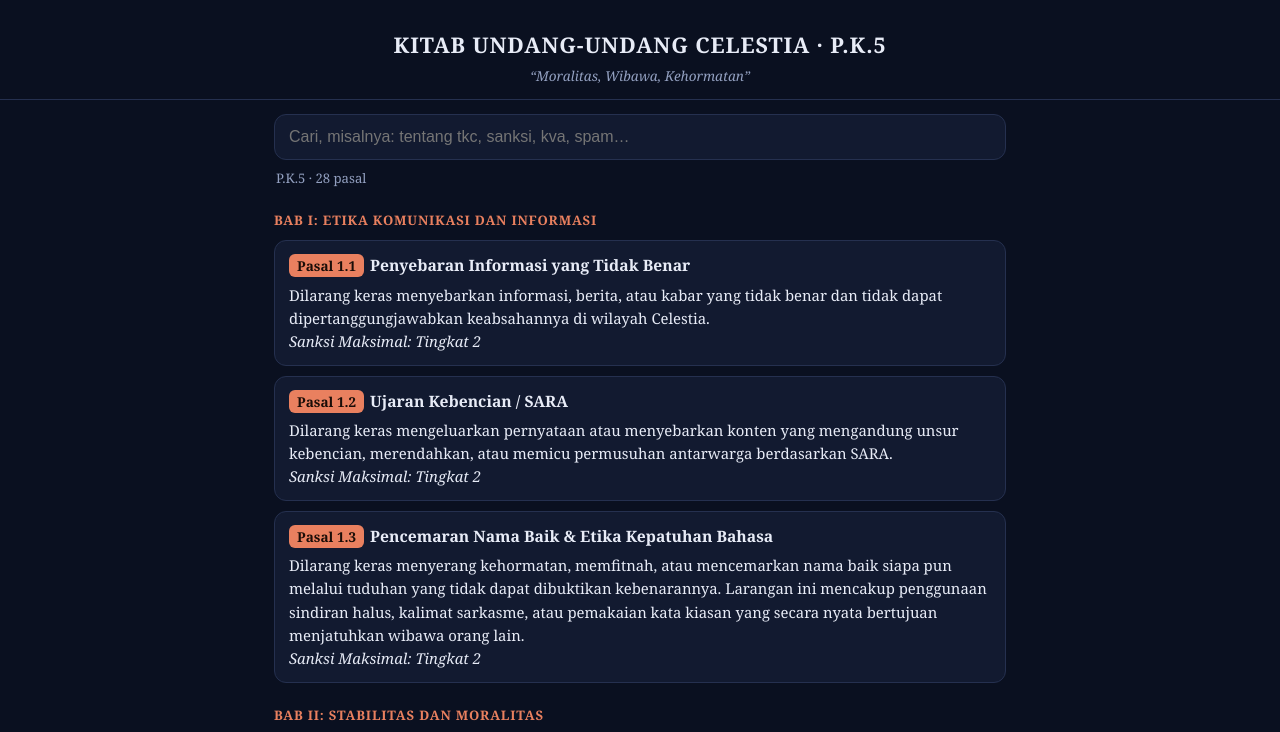
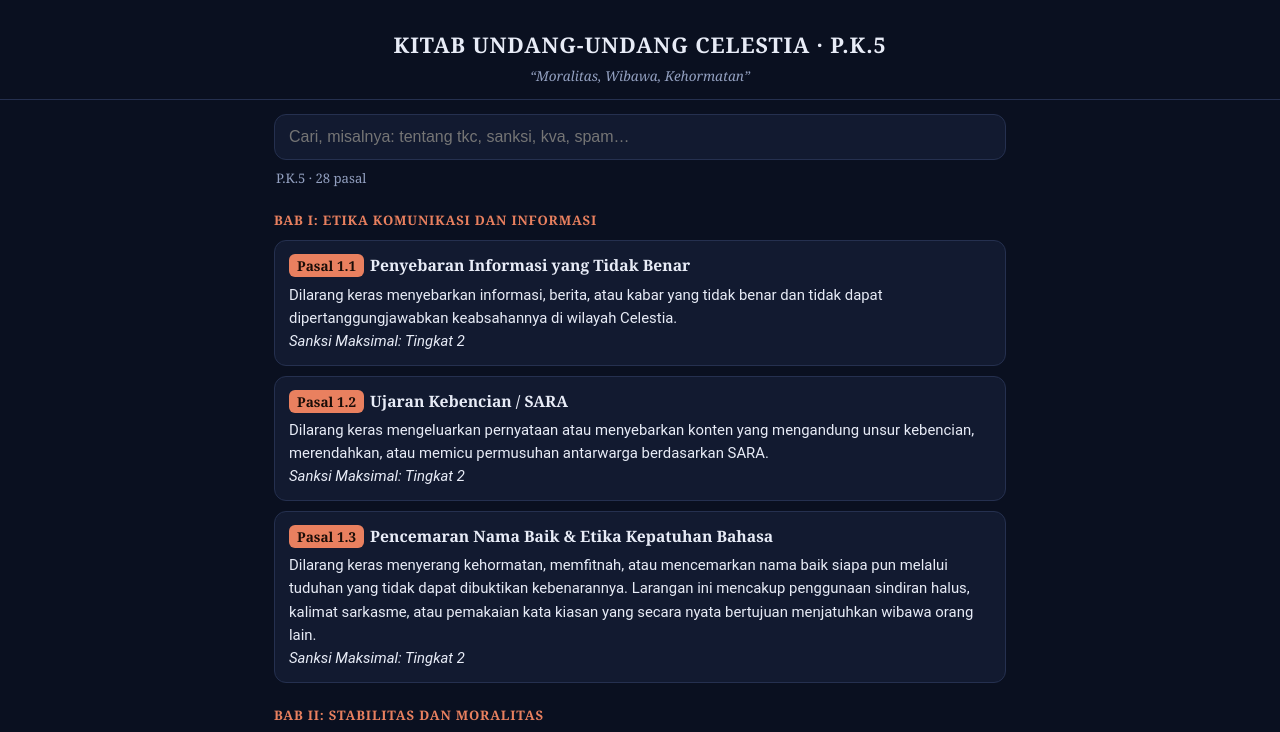
Before and after one commit to Celestiaoffice/celeswebu, a plain HTML site: page index.html in a window 1280 px wide. Shown: the top 732 px of the page. Drawn offline with Linux system fonts and the light colour scheme.

Commit message:
ganti font isi

```diff
--- a/index.html
+++ b/index.html
@@ -19,7 +19,7 @@ main{max-width:760px;margin:0 auto;padding:14px}
 .p{background:var(--card);border:1px solid var(--line);border-radius:12px;padding:12px 14px;margin:10px 0}
 .p h3{margin:0 0 6px;font-size:.98rem}
 .no{display:inline-block;background:var(--ac);color:#1a0d08;border-radius:6px;padding:1px 8px;margin-right:6px;font-size:.85rem}
-.isi{white-space:pre-wrap;font-size:.93rem}
+.isi{font-family:Roboto,Arial,sans-serif;white-space:pre-wrap;font-size:.93rem}
 mark{background:#f2c94c;color:#000;border-radius:3px;padding:0 2px}
 .empty{text-align:center;color:var(--mut);padding:30px 0}
 footer{text-align:center;color:var(--mut);font-size:.75rem;padding:24px 12px}
```
